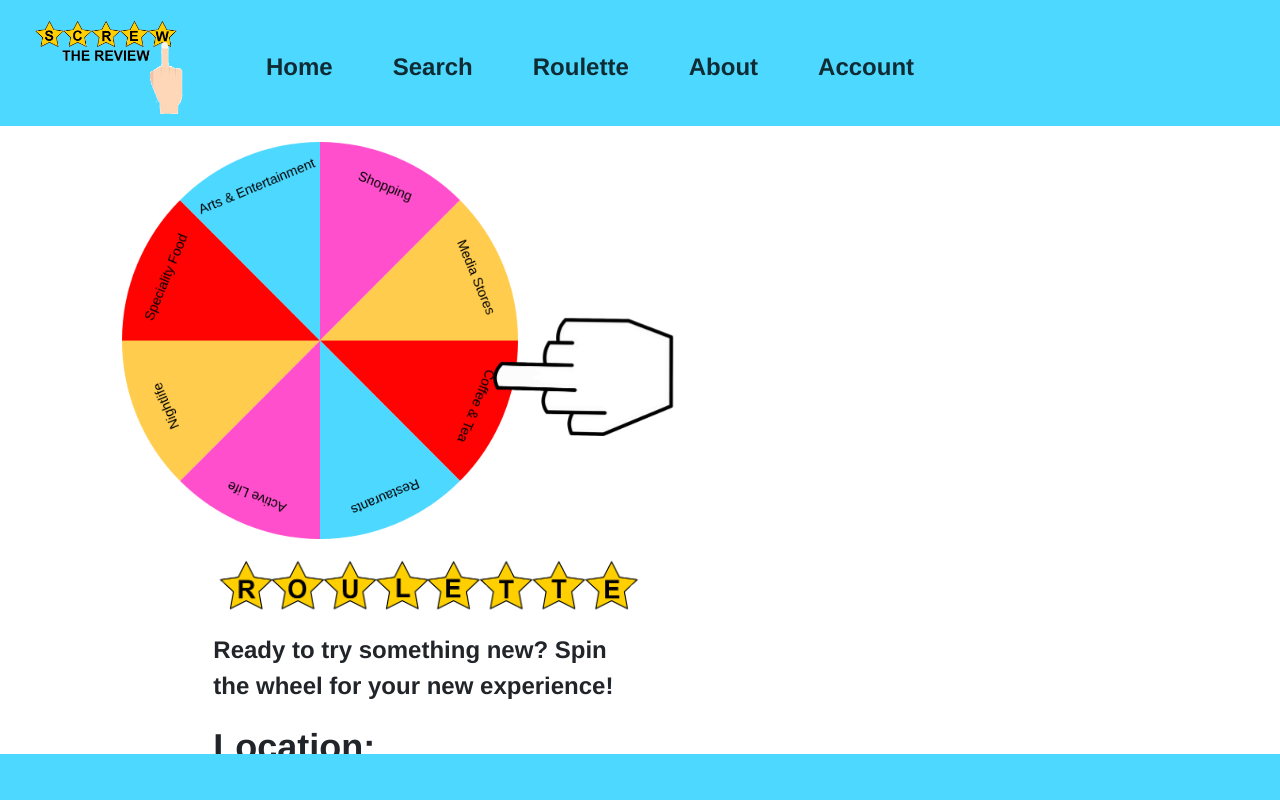
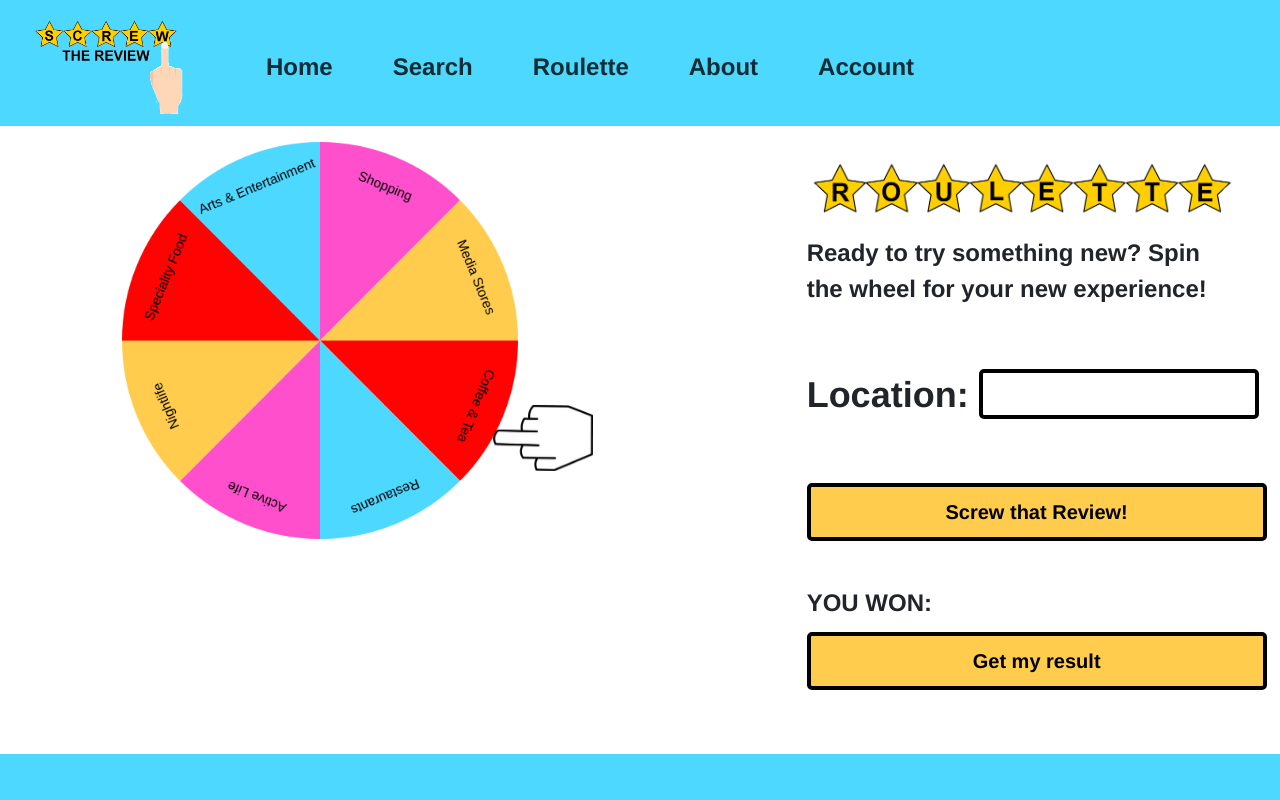
Before and after one commit to mackenzieleach/screwthereview, a React (Create React App) app: page /roulette in a window 1280 px wide. Shown: the top 800 px of the page. Built offline with nearby package versions, Linux system fonts and the light colour scheme.

Commit message:
fixed form formatting

```diff
--- a/src/App.css
+++ b/src/App.css
@@ -207,7 +207,7 @@ button {
 }
 
 #selector {
-  width: 180px;
+  width: 100px;
   z-index: 3;
   margin-bottom: -40%;
 }
--- a/src/Roulette.js
+++ b/src/Roulette.js
@@ -27,10 +27,9 @@ class Roulette extends React.Component {
     net: null, // RADIANS
     result: null, // INDEX
     spinning: false,
-    searchValue: ''
+    searchValue: '',
+    JSONData: ''
   };
-
-
 
   handleChange(event) {
       this.setState({searchValue: event.target.value});
@@ -42,7 +41,6 @@ class Roulette extends React.Component {
   }
 
   componentDidMount() {
-
     // generate canvas wheel on load
     this.renderWheel();
   }
@@ -216,6 +214,28 @@ class Roulette extends React.Component {
     });
   };
 
+  // fetchExperience = () => {
+  //   // // fetch('https://api.localgithub.com/users/github')
+  //   // // .then(res => res.json())
+  //   // // .then(json => console.log(json));
+  //   // fetch('http://localhost:7000', {
+  //   //     headers: { 'location': 'seattle'}
+  //   //   }
+  //   // )
+  //   // .then((response) => response.text())
+  //   // .then((json) => {
+  //   //   console.log(json);
+  //   //   this.JSONData = json;
+  //   // });
+  //   app.post("/result", function (req, res) {
+  //     var location = req.body.location;
+  //     var category = req.body.category;
+  //     var result = {location: location, category: category};
+  //     visited.push(result);
+  //     res.redirect("/result");
+  //  });
+  // }
+
   render() {
     return (
       <Container fluid className="App page-container">
@@ -232,16 +252,18 @@ class Roulette extends React.Component {
                   }s ease-out`
                 }}
             />
-            <span style={{alignSelf: "center", marginLeft: "-40px", zIndex: "3" }}><img id="selector" alt="selector" src={selector} /></span>
+          <span style={{ alignSelf: "center", marginLeft: "-40px", zIndex: "3" }}>
+            <img id="selector" alt="selector" src={selector} />
+          </span>
             <div className="col-4 offset-2">
               <img alt="roulette" src={title} className="row" style={{ width: '-webkit-fill-available' }}/>
               <Row>Ready to try something new? Spin the wheel for your new experience!</Row>
-              <Row style={{ flexWrap: 'none' }}>
+              <Row style={{ flexWrap: 'inherit' }}>
                 <span className="font-medium" style={{ alignSelf: 'center' }}>Location: </span>
                 <form onSubmit={this.handleSubmit}>
-                    <div class="form-group">
+                    <div class="form-group" style={{ marginBottom: '48px'}}>
                       <label for="inputdefault"></label>
-                      <input class="form-control" id="inputdefault" type="text" placeholder="" value={this.state.searchValue} onChange={this.handleChange}/>
+                  <input class="form-control" id="inputdefault" type="text" placeholder="" value={this.state.searchValue} onChange={this.handleChange} style={{ minWidth: '260px'}}/>
                     </div>
                 </form>
               </Row>
@@ -261,6 +283,7 @@ class Roulette extends React.Component {
             YOU WON:{"  "}
             <span id="result">{this.state.list[this.state.result]}</span>
           </span>
+              <button id="see-result" className="str-button" onClick={this.fetchExperience}>Get my result</button>
         </Row>
           </div>
         </Row>
```
